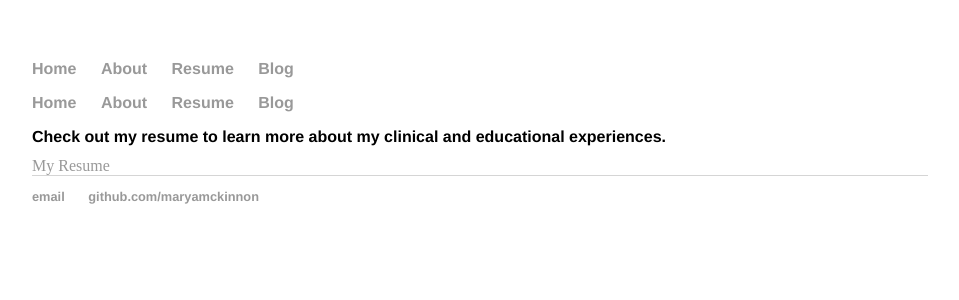
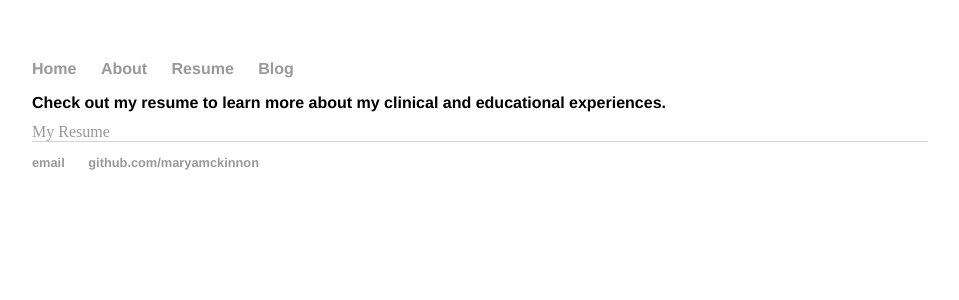
Before and after one commit to maryamckinnon/maryamckinnon.github.io, a Jekyll site: the page built from Resume/index.html, in a window 1280 px wide. Shown: the top 300 px of the page, without its empty margins (160-1119 px from the left). Built offline with Jekyll 4.4.1, drawn with Linux system fonts in a browser that asks for light colours.

Commit message:
Update index.html

```diff
--- a/Resume/index.html
+++ b/Resume/index.html
@@ -48,14 +48,6 @@ ul.posts li {
     list-style: none;
 }
 </style>
-		<nav>
-    		<ul>
-        		<li><a href="/">Home</a></li>
-	        	<li><a href="/About">About</a></li>
-        		<li><a href="/Resume">Resume</a></li>
-        		<li><a href="/Blog">Blog</a></li>
-    		</ul>
-		</nav>
 <body>
 <h1>Check out my resume to learn more about my clinical and educational experiences.</h1>
 <a href="McKinnonMary-MyResume.pdf">My Resume</a>
```
